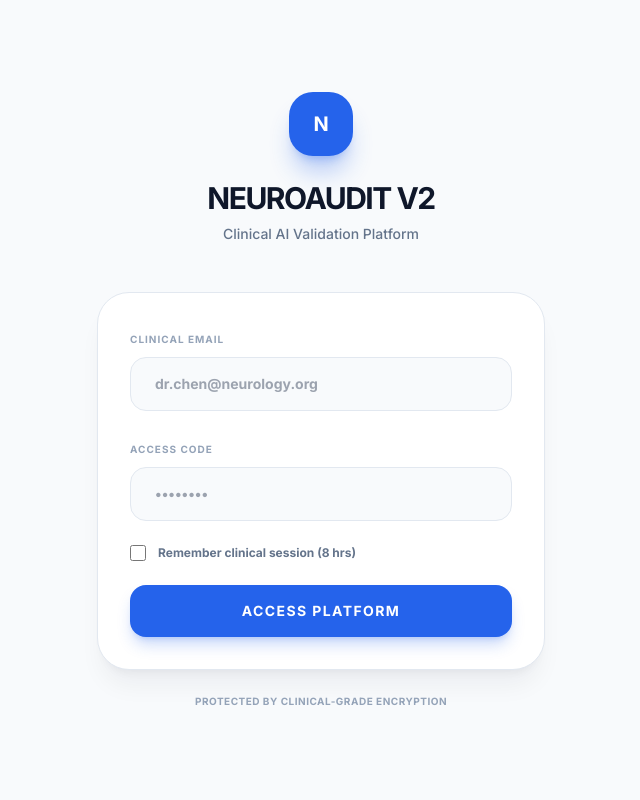
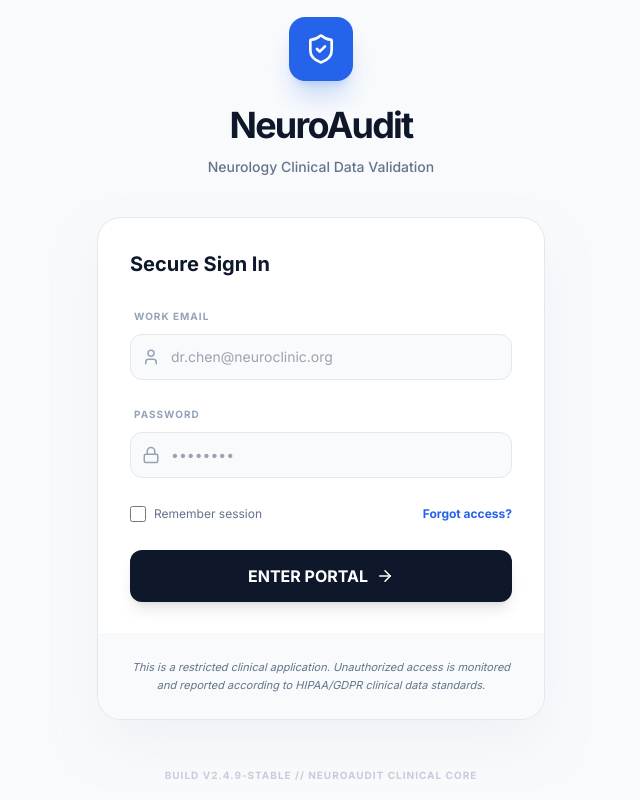
Before and after one commit to aragjha/NueroValidate-V2, a React (Vite) app: page / in a window 1280 px wide. Shown: the whole page, without its empty margins (319-959 px from the left). Built offline with nearby package versions, Linux system fonts and the light colour scheme.

Commit message:
fix: add Login, ProjectSummary, and ExportCenter components

```diff
--- a/src/features/auth/Login.jsx
+++ b/src/features/auth/Login.jsx
@@ -1,11 +1,11 @@
 import React, { useState } from 'react';
+import { Lock, User, ShieldCheck, ArrowRight, Loader2 } from 'lucide-react';
 import { useAppStore } from '../../store/useAppStore';
 
 export const Login = () => {
     const { login } = useAppStore();
+    const [isLoading, setIsLoading] = useState(false);
     const [credentials, setCredentials] = useState({ email: '', password: '' });
-    const [isLoading, setIsLoading] = useState(false);
-    const [rememberSession, setRememberSession] = useState(false);
 
     const handleSubmit = async (e) => {
         e.preventDefault();
@@ -16,64 +16,63 @@ export const Login = () => {
     };
 
     return (
-        <div className="min-h-screen bg-slate-50 flex items-center justify-center p-8">
+        <div className="min-h-screen bg-slate-50 dark:bg-slate-950 flex flex-col items-center justify-center p-4">
             <div className="w-full max-w-md">
-                <div className="mb-12 text-center">
-                    <div className="inline-flex items-center justify-center w-16 h-16 rounded-3xl bg-primary text-white shadow-xl shadow-primary/30 mb-6">
-                        <span className="font-black text-xl">N</span>
+                <div className="text-center mb-10">
+                    <div className="inline-flex items-center justify-center w-16 h-16 rounded-2xl bg-primary text-white shadow-xl shadow-primary/20 mb-6">
+                        <ShieldCheck size={32} />
                     </div>
-                    <h1 className="text-3xl font-black text-slate-900 tracking-tighter">NEUROAUDIT V2</h1>
-                    <p className="text-slate-500 mt-2 text-sm font-medium">Clinical AI Validation Platform</p>
+                    <h1 className="text-4xl font-black text-slate-900 dark:text-white tracking-tighter">NeuroAudit</h1>
+                    <p className="text-slate-500 mt-3 text-sm font-medium">Neurology Clinical Data Validation</p>
                 </div>
 
-                <form onSubmit={handleSubmit} className="bg-white rounded-[2rem] border border-slate-200 p-8 shadow-xl shadow-slate-900/5 space-y-6">
-                    <div className="space-y-2">
-                        <label className="text-[10px] font-black text-slate-400 uppercase tracking-widest">Clinical Email</label>
-                        <input
-                            type="email"
-                            required
-                            className="w-full bg-slate-50 border border-slate-200 rounded-2xl py-4 px-6 text-sm font-bold focus:ring-4 focus:ring-primary/10 transition-all outline-none"
-                            placeholder="dr.chen@neurology.org"
-                            value={credentials.email}
-                            onChange={e => setCredentials(p => ({ ...p, email: e.target.value }))}
-                        />
+                <div className="bg-white dark:bg-slate-900 rounded-3xl border border-slate-200 dark:border-slate-800 shadow-2xl shadow-slate-200/50 dark:shadow-none overflow-hidden">
+                    <div className="p-8">
+                        <h2 className="text-xl font-bold text-slate-900 dark:text-white mb-6">Secure Sign In</h2>
+                        <form onSubmit={handleSubmit} className="space-y-5">
+                            <div className="space-y-2">
+                                <label className="text-[10px] font-bold text-slate-400 uppercase tracking-widest ml-1">Work Email</label>
+                                <div className="relative">
+                                    <User className="absolute left-3 top-1/2 -translate-y-1/2 text-slate-400" size={18} />
+                                    <input type="email" required placeholder="dr.chen@neuroclinic.org" className="w-full bg-slate-50 dark:bg-slate-800 border border-slate-200 dark:border-slate-700 rounded-xl py-3 pl-10 pr-4 text-sm focus:ring-2 focus:ring-primary/20 focus:border-primary outline-none transition-all" value={credentials.email} onChange={e => setCredentials({ ...credentials, email: e.target.value })} />
+                                </div>
+                            </div>
+                            <div className="space-y-2">
+                                <label className="text-[10px] font-bold text-slate-400 uppercase tracking-widest ml-1">Password</label>
+                                <div className="relative">
+                                    <Lock className="absolute left-3 top-1/2 -translate-y-1/2 text-slate-400" size={18} />
+                                    <input type="password" required placeholder="••••••••" className="w-full bg-slate-50 dark:bg-slate-800 border border-slate-200 dark:border-slate-700 rounded-xl py-3 pl-10 pr-4 text-sm focus:ring-2 focus:ring-primary/20 focus:border-primary outline-none transition-all" value={credentials.password} onChange={e => setCredentials({ ...credentials, password: e.target.value })} />
+                                </div>
+                            </div>
+                            <div className="flex items-center justify-between py-2">
+                                <label className="flex items-center gap-2 cursor-pointer">
+                                    <input type="checkbox" className="w-4 h-4 rounded border-slate-300 text-primary focus:ring-primary" />
+                                    <span className="text-xs text-slate-500">Remember session</span>
+                                </label>
+                                <button type="button" className="text-xs font-bold text-primary hover:underline">Forgot access?</button>
+                            </div>
+                            <button type="submit" disabled={isLoading} className="w-full bg-slate-900 dark:bg-primary hover:opacity-90 text-white font-bold py-3.5 rounded-xl flex items-center justify-center gap-2 shadow-lg transition-all active:scale-[0.98] disabled:opacity-50">
+                                {isLoading ? (
+                                    <Loader2 className="animate-spin" size={20} />
+                                ) : (
+                                    <>
+                                        <span>ENTER PORTAL</span>
+                                        <ArrowRight size={18} />
+                                    </>
+                                )}
+                            </button>
+                        </form>
                     </div>
+                    <div className="bg-slate-50 dark:bg-slate-800/50 p-6 text-center border-t border-slate-100 dark:border-slate-800">
+                        <p className="text-[11px] text-slate-500 leading-relaxed italic">
+                            This is a restricted clinical application. Unauthorized access is monitored and reported according to HIPAA/GDPR clinical data standards.
+                        </p>
+                    </div>
+                </div>
 
-                    <div className="space-y-2">
-                        <label className="text-[10px] font-black text-slate-400 uppercase tracking-widest">Access Code</label>
-                        <input
-                            type="password"
-                            required
-                            className="w-full bg-slate-50 border border-slate-200 rounded-2xl py-4 px-6 text-sm font-bold focus:ring-4 focus:ring-primary/10 transition-all outline-none"
-                            placeholder="••••••••"
-                            value={credentials.password}
-                            onChange={e => setCredentials(p => ({ ...p, password: e.target.value }))}
-                        />
-                    </div>
-
-                    <div className="flex items-center gap-3">
-                        <input
-                            type="checkbox"
-                            id="remember"
-                            checked={rememberSession}
-                            onChange={(e) => setRememberSession(e.target.checked)}
-                            className="w-4 h-4 accent-primary"
-                        />
-                        <label htmlFor="remember" className="text-xs font-bold text-slate-500 cursor-pointer">Remember clinical session (8 hrs)</label>
-                    </div>
-
-                    <button
-                        type="submit"
-                        disabled={isLoading}
-                        className="w-full bg-primary text-white py-4 rounded-2xl font-black text-sm uppercase tracking-widest shadow-lg shadow-primary/25 hover:scale-[1.01] active:scale-95 transition-all disabled:opacity-60 disabled:cursor-not-allowed"
-                    >
-                        {isLoading ? 'Authenticating...' : 'Access Platform'}
-                    </button>
-                </form>
-
-                <p className="text-center text-[10px] text-slate-400 mt-6 font-bold uppercase tracking-wider">
-                    Protected by clinical-grade encryption
-                </p>
+                <div className="mt-12 text-center">
+                    <p className="text-[10px] font-bold text-slate-400 uppercase tracking-widest opacity-50">Build v2.4.9-STABLE // NeuroAudit Clinical Core</p>
+                </div>
             </div>
         </div>
     );
--- a/src/features/export/ExportCenter.jsx
+++ b/src/features/export/ExportCenter.jsx
@@ -17,8 +17,8 @@ export const ExportCenter = () => {
     const { setStep } = useAppStore();
 
     const artifacts = [
-        { id: 'report', name: 'Clinical Validation Report', type: 'PDF', size: '2.4 MB', desc: 'High-level summary of eligibility distribution and inclusion/exclusion statistics.', icon: FileText, color: 'bg-red-50 text-red-600' },
-        { id: 'audit', name: 'Full Audit Trail', type: 'JSON', size: '18.1 MB', desc: 'Raw machine-readable logs including evidence snippets and confidence scores for every patient.', icon: FileJson, color: 'bg-blue-50 text-blue-600' },
+        { id: 'report', name: 'Neurology Clinical Validation Report', type: 'PDF', size: '2.4 MB', desc: 'Neurology eligibility summary: seizure/epilepsy inclusion distribution and exclusion statistics.', icon: FileText, color: 'bg-red-50 text-red-600' },
+        { id: 'audit', name: 'Full Audit Trail', type: 'JSON', size: '18.1 MB', desc: 'Raw neurology audit logs: EEG/imaging evidence snippets and eligibility confidence per patient.', icon: FileJson, color: 'bg-blue-50 text-blue-600' },
         { id: 'bundle', name: 'Regulatory Submission Bundle', type: 'ZIP', size: '42.5 MB', desc: 'Consolidated package including source PDF references and signed validator certificates.', icon: Archive, color: 'bg-indigo-50 text-indigo-600' }
     ];
 
@@ -30,7 +30,7 @@ export const ExportCenter = () => {
                 </div>
                 <h1 className="text-4xl font-extrabold text-slate-900 dark:text-white tracking-tight">Run Complete!</h1>
                 <p className="text-lg text-slate-500 max-w-xl mx-auto">
-                    Cohort execution <strong>RUN-2024-8821</strong> has been successfully finalized and signed.
+                    Cohort execution <strong>RUN-2024-8821</strong> has been successfully finalized and signed. Your clinical artifacts are ready for export.
                 </p>
             </div>
 
@@ -48,7 +48,7 @@ export const ExportCenter = () => {
                             <p className="text-sm text-slate-500 leading-relaxed max-w-lg">{artifact.desc}</p>
                             <div className="flex items-center gap-4 mt-3 text-xs text-slate-400 font-medium tracking-tight">
                                 <span className="flex items-center gap-1"><FileCheck size={12} /> Size: {artifact.size}</span>
-                                <span className="flex items-center gap-1"><ShieldCheck size={12} className="text-green-500" /> Signed & Verified</span>
+                                <span className="flex items-center gap-1"><ShieldCheck size={12} className="text-green-500" /> Signed &amp; Verified</span>
                             </div>
                         </div>
                         <button className="flex items-center gap-2 bg-slate-900 dark:bg-white dark:text-slate-900 text-white px-5 py-2.5 rounded-xl font-bold text-sm hover:scale-105 transition-transform shadow-lg shadow-slate-900/10">
@@ -70,7 +70,8 @@ export const ExportCenter = () => {
                 <div className="flex gap-3">
                     <button className="flex items-center gap-2 text-sm font-bold text-primary hover:underline px-4 py-2">VIEW API DOCS <ExternalLink size={14} /></button>
                     <button onClick={() => setStep(0)} className="flex items-center gap-2 bg-primary text-white px-6 py-2.5 rounded-xl font-bold text-sm shadow-lg shadow-primary/20">
-                        RETURN TO DASHBOARD <ChevronRight size={16} />
+                        RETURN TO DASHBOARD
+                        <ChevronRight size={16} />
                     </button>
                 </div>
             </div>
```
Also changed, not shown: src/features/projects/ProjectSummary.jsx (+19 -13 lines).
